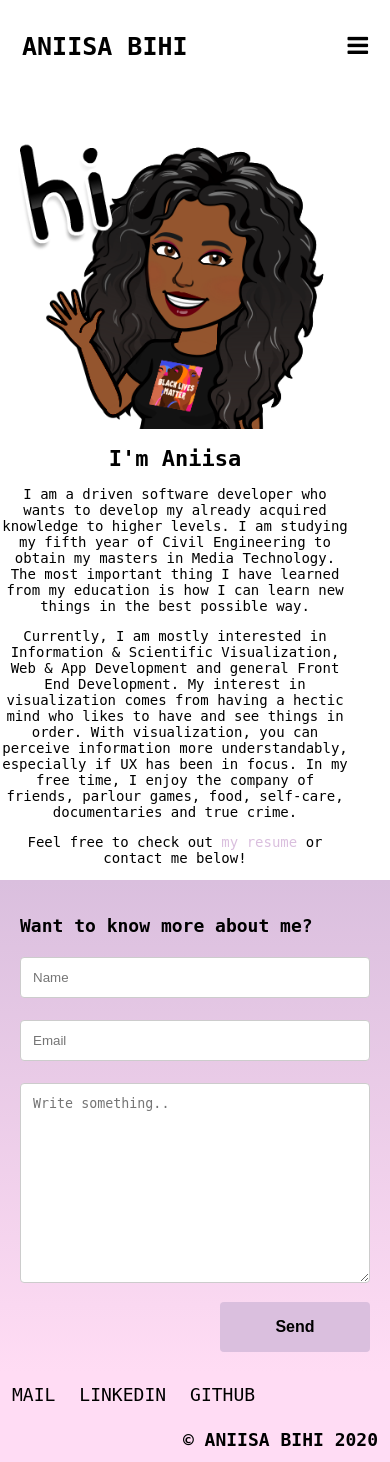
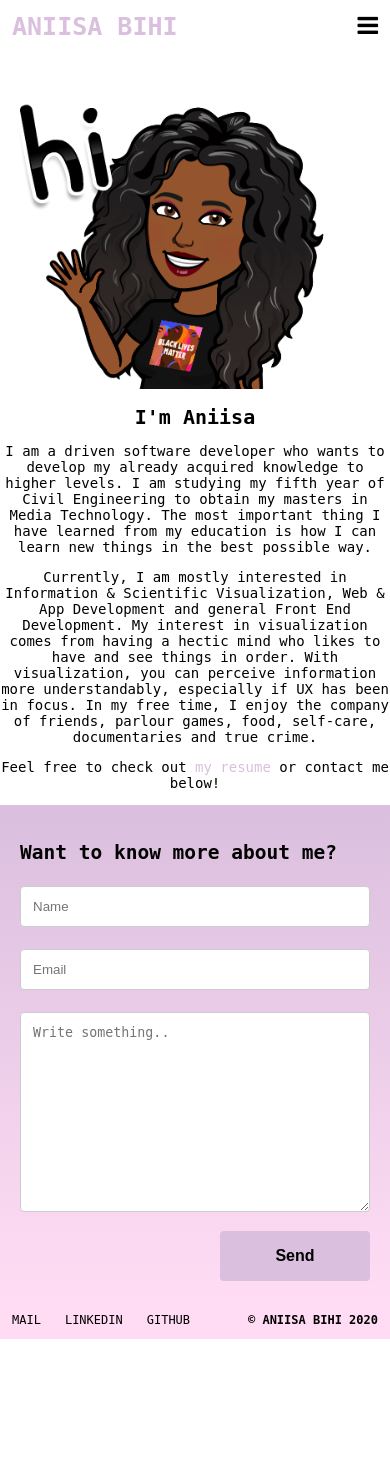
Before and after one commit to aniisabihi/aniisabihi.github.io, a PHP site: page /about.html in a window 390 px wide. After the commit the page ends 1339 px from the top, so only its background shows below. Run offline with PHP 8.4, Linux system fonts and the light colour scheme.

Commit message:
Footer problem solved, updated CV, fixed grid responsiveness and hover effect

```diff
--- a/about.html
+++ b/about.html
@@ -12,6 +12,7 @@
 </head>
 <body>
 
+<div class="wrapper">
     <!-- HEADER -->
     <header class="page-header" id="myHeader">
         <nav class="justify-content-between">
@@ -20,7 +21,7 @@
                 <a href="index.html">WORK</a>
                 <a class="active" href="about.html">ABOUT</a>
                 <a href="" class="skills">SKILLS</a>
-                <a href="AniisaBihi_CV.png" target="_blank">RESUME</a>
+                <a href="AniisaBihi_CV.pdf" target="_blank">RESUME</a>
                 <a href="javascript:void(0);" class="icon" onclick="smallMenu()">
                     <i class="fa fa-bars"></i>
                 </a>
@@ -47,7 +48,7 @@
                 you can perceive information more understandably, especially if UX has
                 been in focus. In my free time, I enjoy the company of friends,
                 parlour games, food, self-care, documentaries and true crime. </p>
-          <p> Feel free to check out <a href="AniisaBihi_CV.png" target="_blank">my
+            <p> Feel free to check out <a href="AniisaBihi_CV.pdf" target="_blank">my
                 resume</a> or contact me below!</p>
         </div>
         <div class="contact">
@@ -109,9 +110,6 @@
                 <li class="position-relative bg-blue" data-height="60%">
                     <span class="position-absolute w-100">Java</span>
                 </li>
-               <li class="position-relative bg-blue" data-height="60%">
-                   <span class="position-absolute w-100">GPU Programming</span>
-               </li>
             </ul>
         </div>
     </section>
@@ -123,6 +121,7 @@
         <a href="https://github.com/aniisabihi" class="social">GITHUB</a>
         <div class="footer-right">
             <a class="logo">&#169; ANIISA BIHI 2020</a>
+        </div>
     </div>
 </div>
 
--- a/css/about.css
+++ b/css/about.css
@@ -31,7 +31,7 @@
   height: auto;
 }
 h1 {
-  font-size: 2vw;
+  font-size: 3vw;
 }
 p {
   font-size: 1.45vw;
@@ -39,7 +39,6 @@
 .about {
   grid-area: about;
   text-align: left;
-  padding-right: 40px;
 }
 .about a {
   color: var(--darkpink);
@@ -86,7 +85,7 @@
 
 /* MQ- not perfect
 –––––––––––––––––––––––––––––––––––––––––––––––––– */
-@media screen and (max-width: 500px) {
+@media screen and (max-width: 600px) {
   .grid-container {
     display: grid;
     grid-template-columns: 1fr;
@@ -102,7 +101,7 @@
     text-align: center;
   }
   h1 {
-    font-size: 22px;
+    font-size: 20px;
   }
   p {
     font-size: 14px;
--- a/css/main.css
+++ b/css/main.css
@@ -12,10 +12,32 @@
   --transition-delay-step: 0.3s;
 }
 
+html, body, .wrapper {
+  margin:0;
+  padding:0;
+  height:100%;
+}
+
 body {
-  margin: 0;
   font-family: monospace;
   background-color: var(--white);
+}
+
+.wrapper {
+  display: table;
+  width:100%;
+}
+
+header, .footer, main {
+  display: block;
+}
+
+header, .footer, main {
+  display: table-row;
+}
+
+header, .footer{
+  height: 1px;
 }
 
 ul {
@@ -322,50 +372,11 @@
   );
 }
 
-.window-opened .chart-skills li:nth-child(11) {
-  height: 60%;
-  transition-delay: calc(
-    var(--transition-delay) + var(--transition-delay-step) * 10
-  );
-}
-
-.chart-skills li::before {
-  content: attr(data-height);
-  position: absolute;
-  top: 10px;
-  left: 0;
-  width: 100%;
-  font-size: 0.6rem;
-  font-weight: bold;
-  color: var(--black);
-}
-
-.chart-skills span {
-  bottom: 0;
-  left: 0;
-  transform: translateY(40px) rotate(45deg);
-}
-
-@media screen and (max-width: 600px) {
-  html {
-    font-size: 12px;
-  }
-
-  .chart-levels li {
-    padding: 15px 10px 15px 0;
-    font-size: 12px;
-  }
-
-  span {
-    font-size: 10px;
-  }
-}
 
 /* FOOTER
 –––––––––––––––––––––––––––––––––––––––––––––––––– */
 .footer {
   position: relative;
-   left: 0;
   bottom: 0;
   width: 100%;
   overflow: hidden;
@@ -391,3 +402,13 @@
 .footer-right {
   float: right;
 }
+
+@media screen and (max-width: 600px) {
+  .footer a {
+    font-size: 12px;
+  }
+  .footer a.logo {
+    font-size: 12px;
+    font-weight: bold;
+  }
+}
```
Also changed, not shown: other parts of css/main.css (+32 -4 lines), css/testgrid.css (+19 -20 lines), index.html (+9 -9 lines), AniisaBihi_CV.png (deleted). Lines whose indentation alone changed are shown as unchanged.
